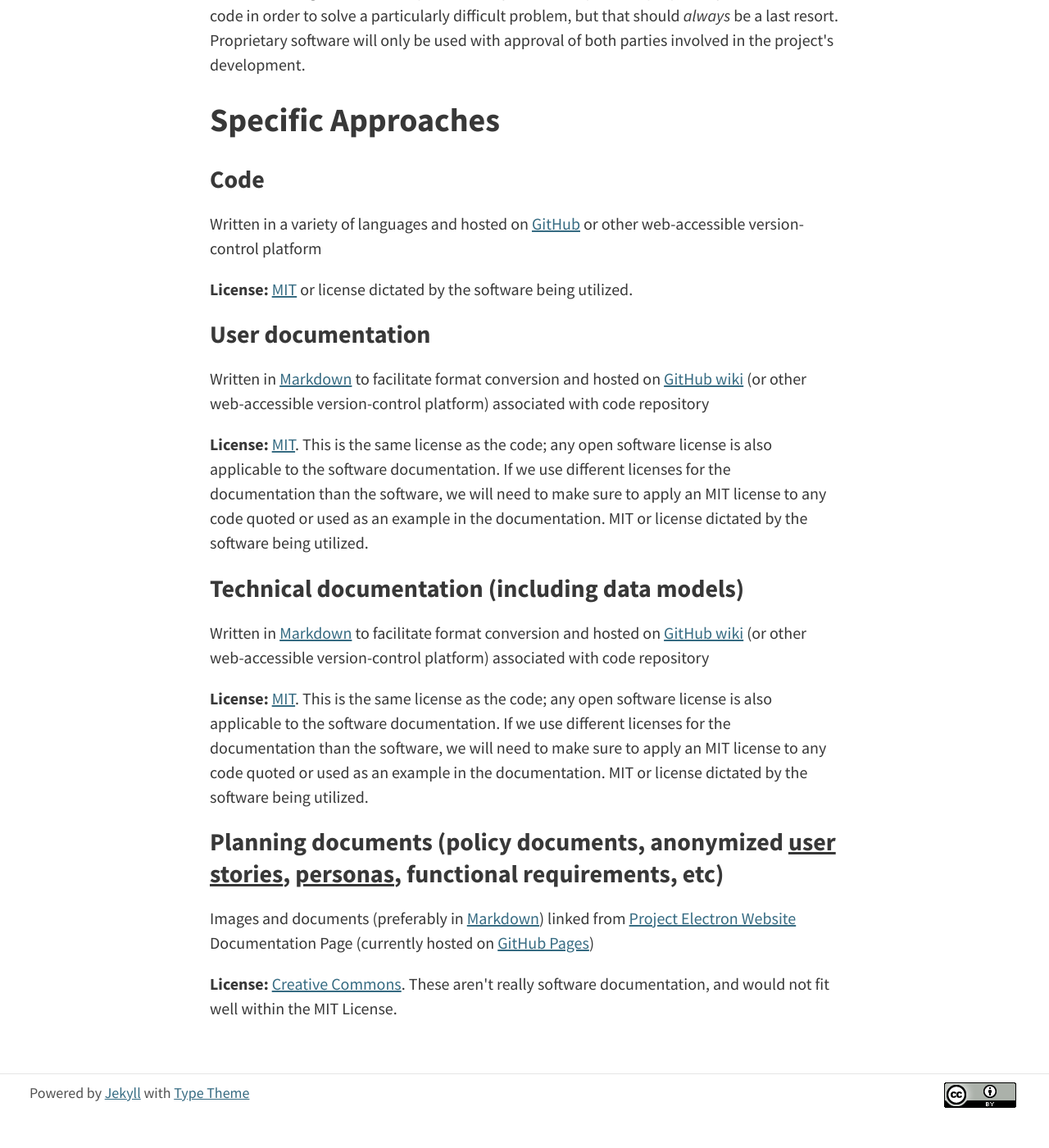
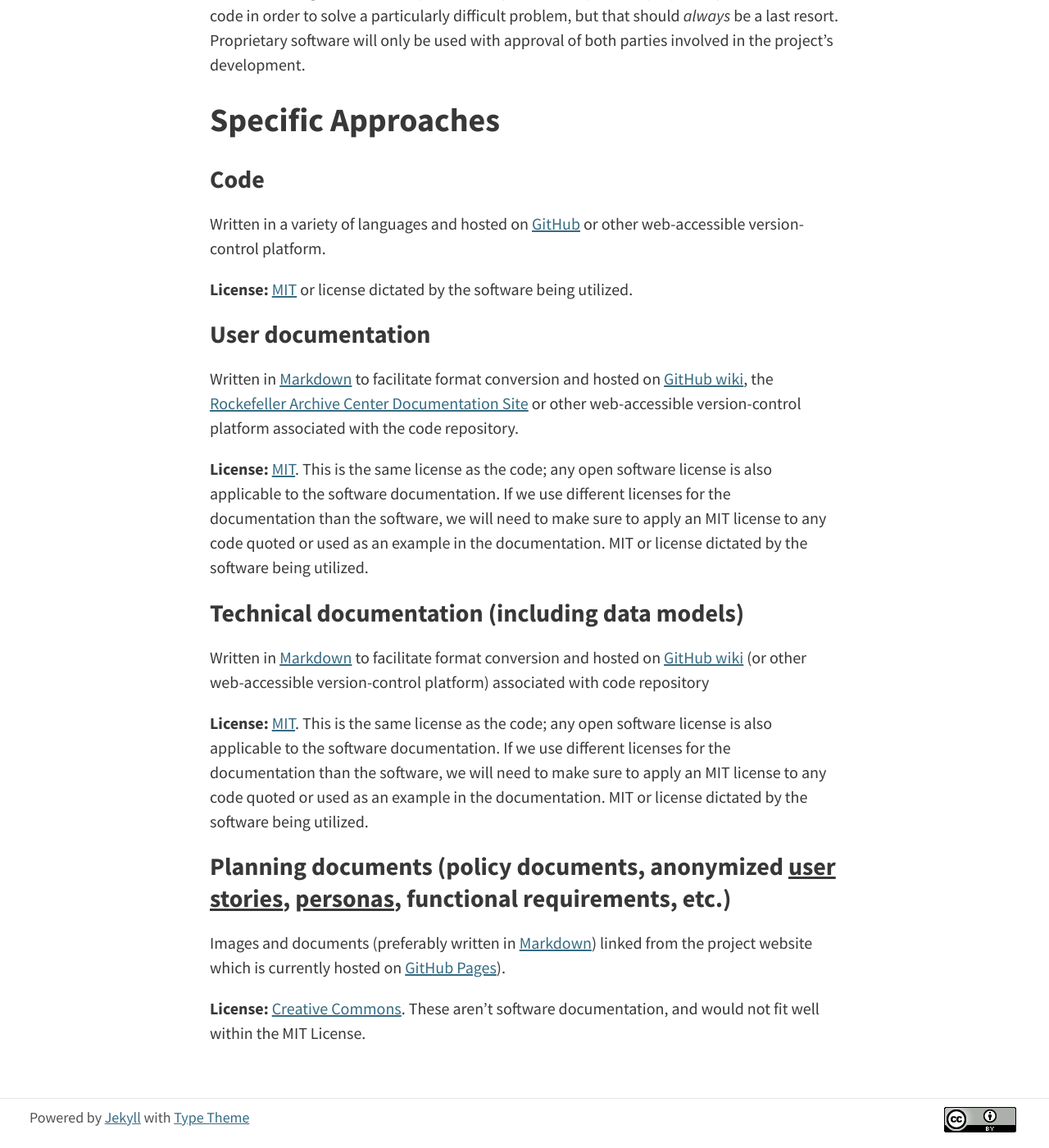
Before and after one commit to RockefellerArchiveCenter/project_electron, a Jekyll site: the page built from content/licensing-principles.md, in a window 1280 px wide and 1400 px high, scrolled down 1218 px. Shown: the whole window at 82% size. Built offline with Jekyll 4.4.1, drawn with Linux system fonts in a browser that asks for light colours; before the commit the page ends 2594 px from its top, so only the background shows below that.

Commit message:
update ref to pe website, add rac docs site to user documentation

```diff
--- a/content/licensing-principles.md
+++ b/content/licensing-principles.md
@@ -20,19 +20,19 @@
 
 ### Proprietary solutions as absolute last resort
 
-We acknowledge that at some point we may need to implement proprietary software or code in order to solve a particularly difficult problem, but that should _always_ be a last resort. Proprietary software will only be used with approval of both parties involved in the project&#39;s development.
+We acknowledge that at some point we may need to implement proprietary software or code in order to solve a particularly difficult problem, but that should _always_ be a last resort. Proprietary software will only be used with approval of both parties involved in the project's development.
 
 ## Specific Approaches
 
 ### Code
 
-Written in a variety of languages and hosted on [GitHub](https://github.com/) or other web-accessible version-control platform
+Written in a variety of languages and hosted on [GitHub](https://github.com/) or other web-accessible version-control platform.
 
 **License:** [MIT](https://opensource.org/licenses/MIT) or license dictated by the software being utilized.
 
 ### User documentation
 
-Written in [Markdown](https://daringfireball.net/projects/markdown/) to facilitate format conversion and hosted on [GitHub wiki](https://help.github.com/articles/about-github-wikis/) (or other web-accessible version-control platform) associated with code repository
+Written in [Markdown](https://daringfireball.net/projects/markdown/) to facilitate format conversion and hosted on [GitHub wiki](https://help.github.com/articles/about-github-wikis/), the [Rockefeller Archive Center Documentation Site](https://docs.rockarch.org/) or other web-accessible version-control platform associated with the code repository.
 
 **License:** [MIT](https://opensource.org/licenses/MIT). This is the same license as the code; any open software license is also applicable to the software documentation. If we use different licenses for the documentation than the software, we will need to make sure to apply an MIT license to any code quoted or used as an example in the documentation. MIT or license dictated by the software being utilized.
 
@@ -42,8 +42,8 @@
 
 **License:** [MIT](https://opensource.org/licenses/MIT). This is the same license as the code; any open software license is also applicable to the software documentation. If we use different licenses for the documentation than the software, we will need to make sure to apply an MIT license to any code quoted or used as an example in the documentation. MIT or license dictated by the software being utilized.
 
-### Planning documents (policy documents, anonymized [user stories](https://en.wikipedia.org/wiki/User_story), [personas](https://www.usability.gov/how-to-and-tools/methods/personas.html), functional requirements, etc)
+### Planning documents (policy documents, anonymized [user stories](https://en.wikipedia.org/wiki/User_story), [personas](https://www.usability.gov/how-to-and-tools/methods/personas.html), functional requirements, etc.)
 
-Images and documents (preferably in [Markdown](https://daringfireball.net/projects/markdown/)) linked from [Project Electron Website](http://projectelectron.rockarch.org/) Documentation Page (currently hosted on [GitHub Pages](https://pages.github.com/))
+Images and documents (preferably written in [Markdown](https://daringfireball.net/projects/markdown/)) linked from the project website which is currently hosted on [GitHub Pages](https://pages.github.com/)).
 
-**License:** [Creative Commons](https://creativecommons.org/). These aren&#39;t really software documentation, and would not fit well within the MIT License.
+**License:** [Creative Commons](https://creativecommons.org/). These aren't software documentation, and would not fit well within the MIT License.
```
